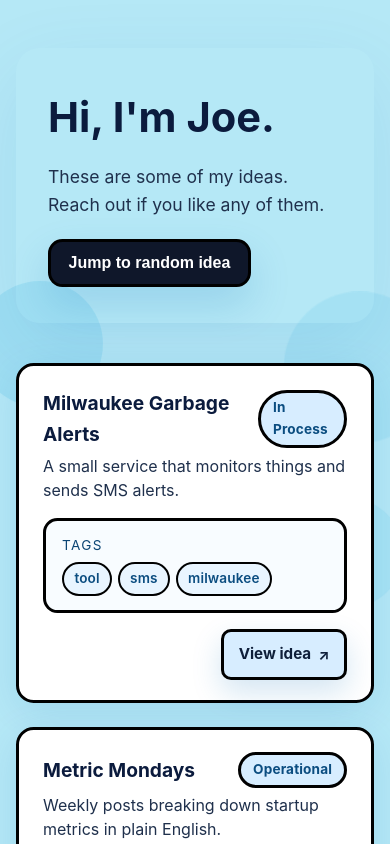
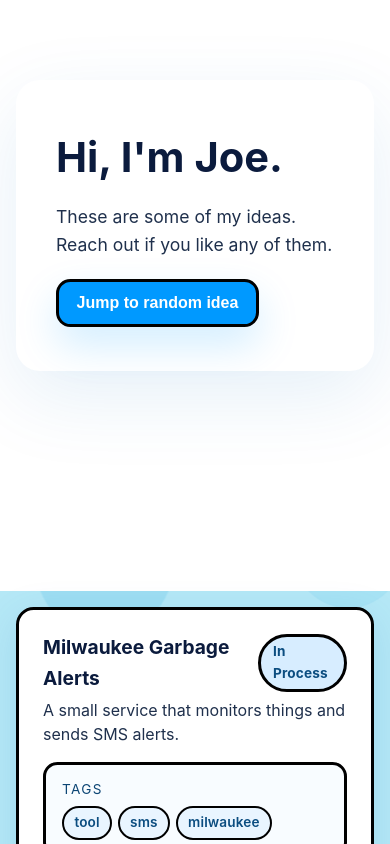
Before and after one commit to aliot011/joes-ideas, a React (Create React App) app: page / in a window 390 px wide. Shown: the top 844 px of the page. Built offline with nearby package versions, Linux system fonts and the light colour scheme.

Commit message:
Increase hero height and update styling

```diff
--- a/src/App.css
+++ b/src/App.css
@@ -124,7 +124,9 @@
 /* HERO */
 
 .hero {
-  padding: 5rem 1.5rem 3rem;
+  padding: 8rem 1.5rem 6rem;
+  background: #ffffff;
+  min-height: 70vh;
 }
 
 .hero-inner {
@@ -137,6 +139,7 @@
   border-radius: 1.5rem;
   padding: 3.25rem 3.25rem;
   box-shadow: 0 25px 80px rgba(11, 111, 184, 0.1);
+  background: #ffffff;
 }
 
 .hero-title {
@@ -166,19 +169,19 @@
   padding: 0.75rem 1.1rem;
   border-radius: 0.9rem;
   border: var(--card-border-width) solid var(--card-border-color);
-  background: #0f172a;
+  background: #0099ff;
   color: #ffffff;
   font-weight: 700;
   font-size: 1rem;
   text-decoration: none;
   cursor: pointer;
-  box-shadow: 0 18px 40px rgba(11, 111, 184, 0.18);
+  box-shadow: 0 18px 40px rgba(0, 153, 255, 0.18);
   transition: transform 0.12s ease, box-shadow 0.12s ease, filter 0.12s ease;
 }
 
 .hero-button:hover {
   transform: translateY(-1px);
-  box-shadow: 0 22px 55px rgba(11, 111, 184, 0.24);
+  box-shadow: 0 22px 55px rgba(0, 153, 255, 0.24);
   filter: brightness(1.04);
 }
 
@@ -483,11 +486,11 @@
 
 @media (max-width: 720px) {
   .hero {
-    padding: 3rem 1rem 1.5rem;
+    padding: 5rem 1rem 3rem;
   }
 
   .hero-inner {
-    padding: 2.25rem 2rem;
+    padding: 2.75rem 2.5rem;
   }
 
   .ideas-section {
```
